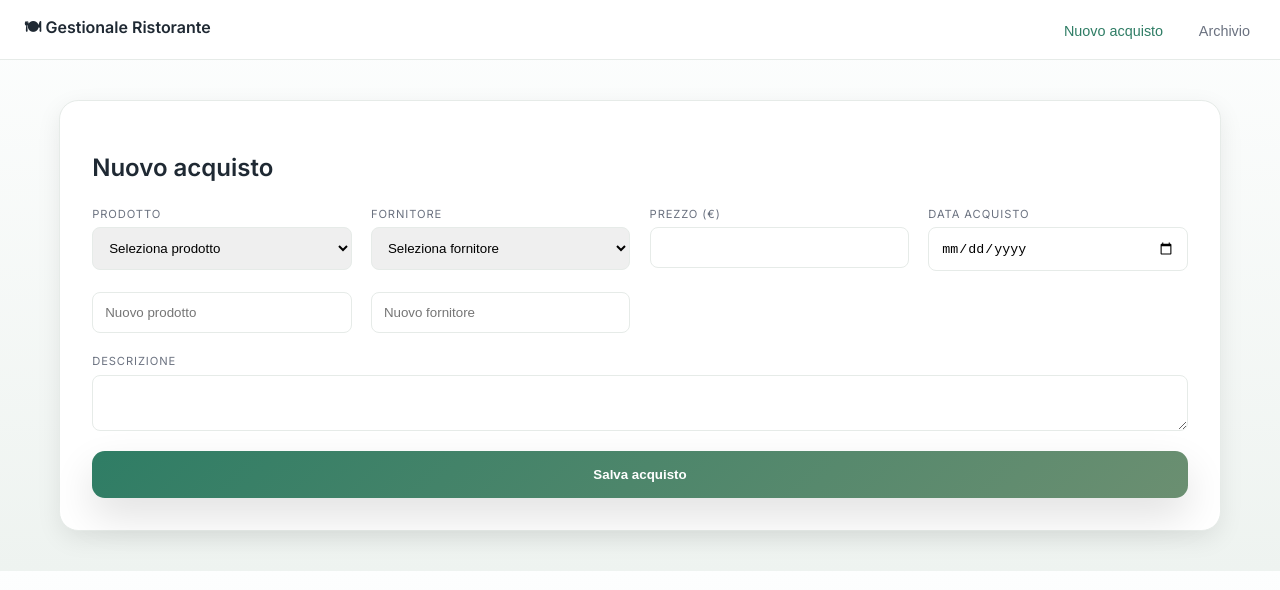
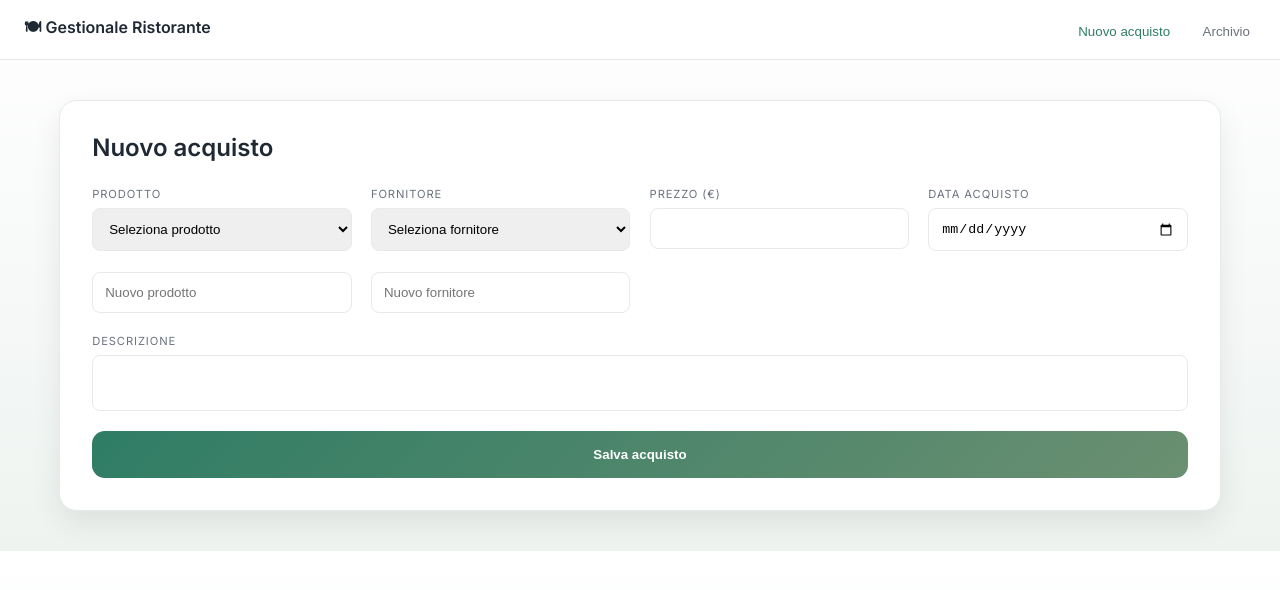
Before and after one commit to Matteo-00/GestionaleContessa, a plain HTML site: page index.html in a window 1280 px wide. Drawn offline with Linux system fonts and the light colour scheme.

Commit message:
Update style.css

```diff
--- a/style.css
+++ b/style.css
@@ -1,60 +1,41 @@
-/* ================================
-   PALETTE – RISTORAZIONE MODERNA
-================================ */
+:root{
+  --bg:#f6f8f7;
+  --bg-grad:linear-gradient(180deg,#ffffff,#eef3f0);
 
-:root{
-  --bg-main:#f6f8f7;
-  --bg-gradient:linear-gradient(180deg,#fdfefe,#eef3f0);
+  --card:#ffffff;
+  --border:#e6ebe8;
 
-  --card-bg:#ffffff;
-  --card-border:#e6ebe8;
+  --text:#1f2933;
+  --muted:#6b7280;
 
-  --text-main:#1f2933;
-  --text-muted:#6b7280;
-
-  --green-main:#2f7d65;
+  --green:#2f7d65;
   --green-soft:#e6f3ee;
 
-  --olive:#6b8f71;
-  --sand:#f3efe9;
+  --warm:#d97706;
+  --new:#c2410c;
+  --filter:#2563eb;
 
-  --accent-warm:#d97706;
-  --accent-new:#c2410c;
-
-  --filter-active:#2563eb;
-
-  --shadow-soft:0 8px 25px rgba(0,0,0,.08);
-  --shadow-strong:0 18px 40px rgba(0,0,0,.12);
-
-  --radius-xl:1.2rem;
-  --radius-md:.8rem;
-  --radius-sm:.5rem;
+  --shadow:0 12px 30px rgba(0,0,0,.08);
+  --radius:1.1rem;
 }
-
-/* ================================
-   BASE
-================================ */
 
 *{box-sizing:border-box}
 
 body{
   margin:0;
-  font-family:'Inter',system-ui,sans-serif;
-  background:var(--bg-gradient);
-  color:var(--text-main);
+  font-family:Inter,system-ui,sans-serif;
+  background:var(--bg-grad);
+  color:var(--text);
 }
 
-/* ================================
-   NAVBAR
-================================ */
-
+/* NAV */
 nav{
   position:sticky;
   top:0;
   z-index:10;
-  background:rgba(255,255,255,.88);
-  backdrop-filter:blur(14px);
-  border-bottom:1px solid var(--card-border);
+  background:rgba(255,255,255,.9);
+  backdrop-filter:blur(12px);
+  border-bottom:1px solid var(--border);
   padding:1rem 1.5rem;
   display:flex;
   justify-content:space-between;
@@ -66,21 +47,17 @@ nav{
 .nav-actions button{
   background:none;
   border:none;
-  margin-left:1.2rem;
-  font-size:.9rem;
-  color:var(--text-muted);
+  margin-left:1rem;
+  font-weight:500;
+  color:var(--muted);
   cursor:pointer;
-  position:relative;
 }
 
 .nav-actions button.active{
-  color:var(--green-main);
+  color:var(--green);
 }
 
-/* ================================
-   LAYOUT
-================================ */
-
+/* LAYOUT */
 main{
   max-width:1200px;
   margin:auto;
@@ -88,97 +65,90 @@ main{
 }
 
 .card{
-  background:var(--card-bg);
-  border:1px solid var(--card-border);
-  border-radius:var(--radius-xl);
+  background:var(--card);
+  border:1px solid var(--border);
+  border-radius:var(--radius);
   padding:2rem;
-  box-shadow:var(--shadow-soft);
+  box-shadow:var(--shadow);
 }
 
 .hidden{display:none}
 
-/* ================================
-   FORM
-================================ */
+h2{margin-top:0}
 
+/* FORM */
 label{
   font-size:.7rem;
   text-transform:uppercase;
   letter-spacing:.08em;
-  color:var(--text-muted);
+  color:var(--muted);
 }
 
 input,select,textarea{
   width:100%;
   padding:.75rem;
   margin:.35rem 0 1rem;
-  border-radius:var(--radius-sm);
-  border:1px solid var(--card-border);
-  transition:.2s;
+  border-radius:.5rem;
+  border:1px solid var(--border);
 }
 
 input:focus,select:focus{
   outline:none;
-  border-color:var(--green-main);
+  border-color:var(--green);
 }
 
 input.new{
-  border-color:var(--accent-new);
-  color:var(--accent-new);
+  border-color:var(--new);
+  color:var(--new);
   background:#fff7ed;
 }
 
-/* ================================
-   BUTTONS
-================================ */
+textarea{resize:none}
 
+/* BUTTONS */
 button.primary{
   width:100%;
   padding:1rem;
-  border-radius:var(--radius-md);
-  background:linear-gradient(135deg,var(--green-main),var(--olive));
+  border:none;
+  border-radius:.8rem;
+  background:linear-gradient(135deg,var(--green),#6b8f71);
   color:#fff;
-  border:none;
   font-weight:600;
   cursor:pointer;
-  box-shadow:var(--shadow-strong);
 }
 
 button.secondary{
   background:var(--green-soft);
-  color:var(--green-main);
+  color:var(--green);
   border:none;
   padding:.6rem 1rem;
-  border-radius:var(--radius-sm);
+  border-radius:.6rem;
   cursor:pointer;
 }
 
-/* ================================
-   GRID
-================================ */
-
+/* GRID */
 .grid{
   display:grid;
   gap:1.2rem;
 }
 
-/* ================================
-   FILTRI – SUPER PROTAGONISTI
-================================ */
+@media(min-width:768px){
+  .grid{grid-template-columns:repeat(4,1fr)}
+}
 
+/* FILTRI */
 .filters{
-  background:linear-gradient(180deg,#ffffff,#f7faf9);
-  border:1px dashed var(--card-border);
+  border:1px dashed var(--border);
   padding:1.5rem;
-  border-radius:var(--radius-xl);
-  margin-bottom:2rem;
+  border-radius:var(--radius);
+  margin-bottom:1.5rem;
+  background:#f9fbfa;
 }
 
 .filters h3{
   margin-top:0;
-  font-size:.9rem;
-  color:var(--text-muted);
-  letter-spacing:.05em;
+  font-size:.85rem;
+  color:var(--muted);
 }
 
 .filter-group{
@@ -187,42 +157,41 @@ button.secondary{
   grid-template-columns:repeat(auto-fit,minmax(160px,1fr));
 }
 
-/* FILTRO ATTIVO */
 .filter-active{
-  border-color:var(--filter-active)!important;
+  border-color:var(--filter)!important;
   box-shadow:0 0 0 2px rgba(37,99,235,.15);
 }
 
-/* ================================
-   TABLE
-================================ */
-
+/* TABLE */
 table{
   width:100%;
   border-collapse:collapse;
 }
-
-thead{background:var(--sand)}
 
 th{
   text-align:left;
   padding:.8rem;
   font-size:.75rem;
   text-transform:uppercase;
-  color:var(--text-muted);
+  color:var(--muted);
+  background:#f3efe9;
 }
 
 td{
   padding:.9rem;
-  border-bottom:1px solid var(--card-border);
+  border-bottom:1px solid var(--border);
 }
 
 tbody tr:hover{background:#f9fbfa}
 
-/* ================================
-   TOAST
-================================ */
+/* EXPORT */
+.export{
+  margin-top:1rem;
+  display:flex;
+  gap:.6rem;
+}
 
+/* TOAST */
 .toast{
   position:fixed;
   bottom:24px;
@@ -230,14 +199,13 @@ tbody tr:hover{background:#f9fbfa}
   background:#111827;
   color:#fff;
   padding:1rem 1.4rem;
-  border-radius:var(--radius-md);
+  border-radius:.8rem;
   opacity:0;
   transform:translateY(20px);
   transition:.3s;
 }
 
-.toast.show{opacity:1;transform:none}
-
-@media(min-width:768px){
-  .grid{grid-template-columns:repeat(4,1fr)}
+.toast.show{
+  opacity:1;
+  transform:none;
 }
```
